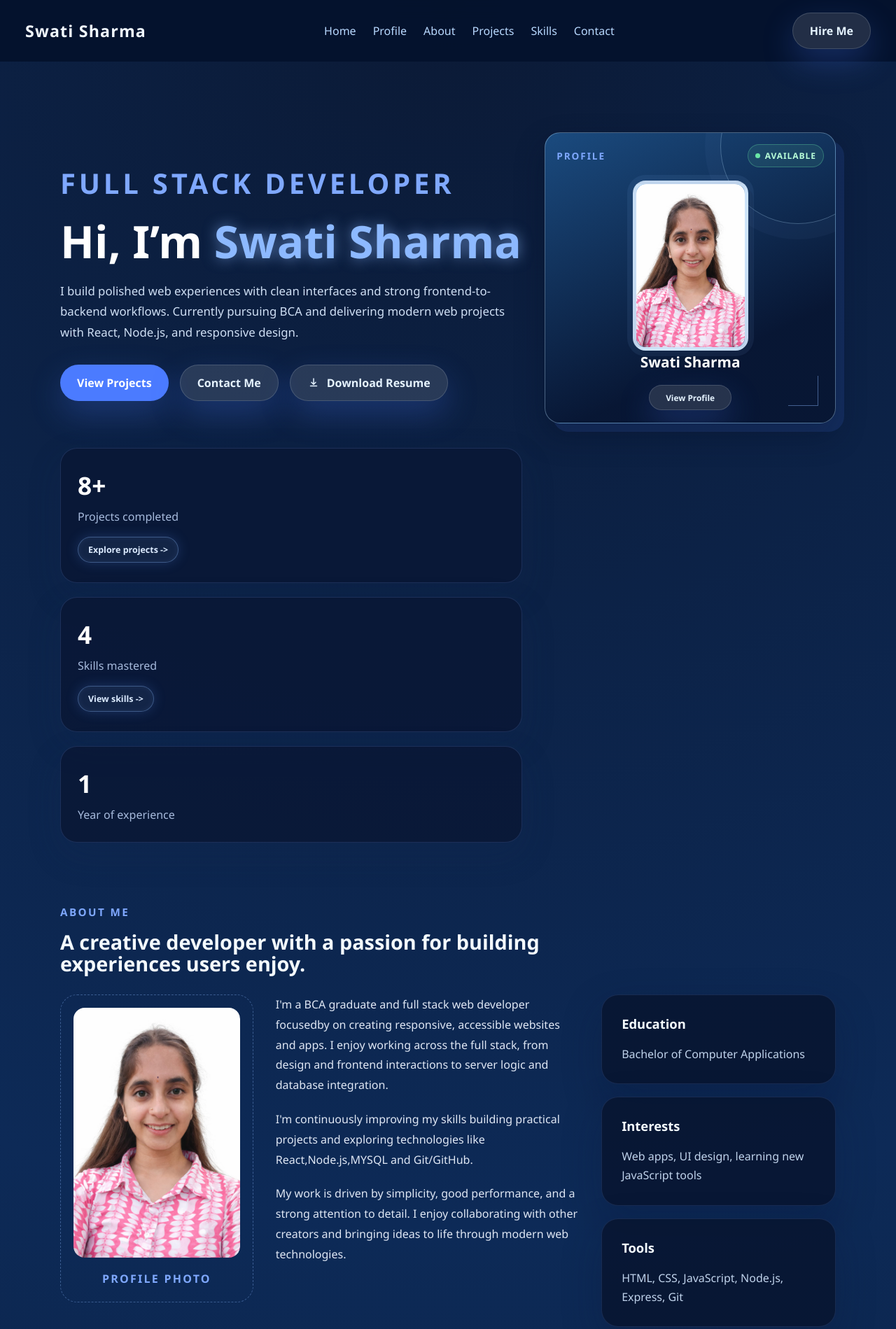
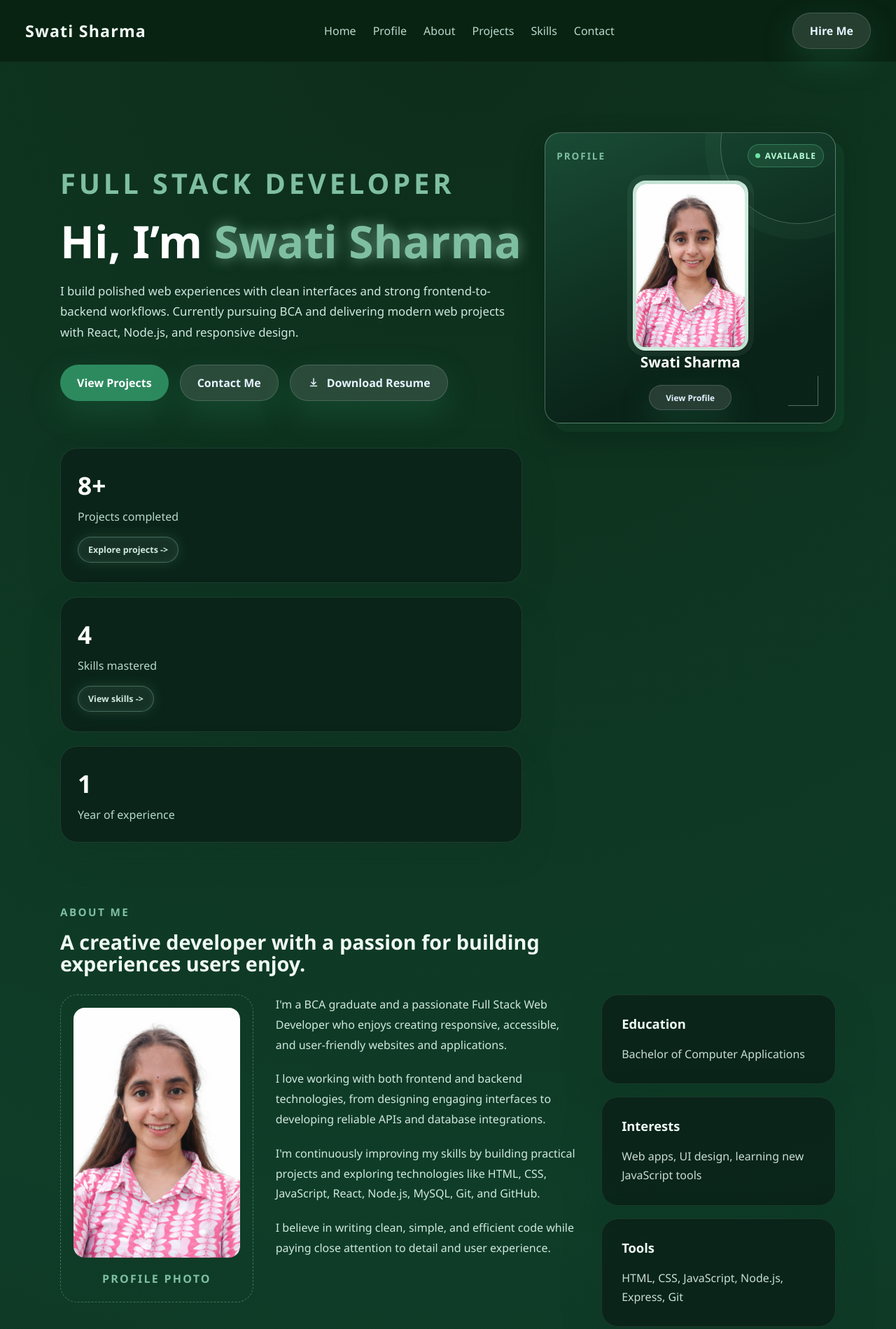
Before and after one commit to Swati547/Portfolllio, a website: page index.html in a window 1280 px wide. Shown: the top 1899 px of the page at 70% size. Drawn offline with Linux system fonts and the light colour scheme.

Commit message:
Update theme to dark green and refresh about section content

```diff
--- a/index.html
+++ b/index.html
@@ -91,9 +91,10 @@
                     <p class="placeholder-label">Profile photo</p>
                 </div>
                 <div>
-                    <p>I'm a BCA graduate and full stack web developer focusedby  on creating responsive, accessible websites and apps. I enjoy working across the full stack, from design and frontend interactions to server logic and database integration.</p>
-                    <p>I'm continuously improving my skills building practical projects and exploring technologies like React,Node.js,MYSQL and Git/GitHub. </p>
-                    <p>My work is driven by simplicity, good performance, and a strong attention to detail. I enjoy collaborating with other creators and bringing ideas to life through modern web technologies.</p>
+                    <p>I'm a BCA graduate and a passionate Full Stack Web Developer who enjoys creating responsive, accessible, and user-friendly websites and applications.</p>
+                    <p>I love working with both frontend and backend technologies, from designing engaging interfaces to developing reliable APIs and database integrations.</p>
+                    <p>I'm continuously improving my skills by building practical projects and exploring technologies like HTML, CSS, JavaScript, React, Node.js, MySQL, Git, and GitHub.</p>
+                    <p>I believe in writing clean, simple, and efficient code while paying close attention to detail and user experience.</p>
                 </div>
                 <div class="about-cards">
                     <div>
--- a/style.css
+++ b/style.css
@@ -9,8 +9,8 @@ html {
 body {
     margin: 0;
     font-family: 'Segoe UI', Tahoma, Geneva, Verdana, sans-serif;
-    color: #e5f3ff;
-    background: radial-gradient(circle at top, #0b1a36 0%, #0d2a57 45%, #08172d 100%);
+    color: #e0f2ec;
+    background: radial-gradient(circle at top, #0d2d1a 0%, #0f3d28 45%, #082015 100%);
 }
 p.eyebrow {
     margin: 0 0 18px;
@@ -18,7 +18,7 @@ p.eyebrow {
     font-weight: 700;
     letter-spacing: 0.12em;
     text-transform: uppercase;
-    color: #8bc3ff;
+    color: #7fbfa1;
 }
 
 a {
@@ -41,8 +41,8 @@ header {
     position: sticky;
     top: 0;
     z-index: 20;
-    background: rgba(5, 18, 45, 0.95);
-    color: #f1f8ff;
+    background: rgba(10, 35, 20, 0.95);
+    color: #f0faf5;
     padding: 18px 36px;
     display: flex;
     align-items: center;
@@ -67,7 +67,7 @@ nav ul {
 }
 
 nav li a {
-    color: #b8d9ff;
+    color: #b8d9cc;
     transition: color 0.2s ease;
 }
 
@@ -84,12 +84,12 @@ nav li a:focus-visible {
     padding: 14px 24px;
     border-radius: 999px;
     border: none;
-    background: #4b7bff;
+    background: #2d8a5f;
     color: #ffffff;
     font-weight: 700;
     transition: transform 0.2s ease, background 0.2s ease, box-shadow 0.2s ease;
     cursor: pointer;
-    box-shadow: 0 18px 45px rgba(75, 123, 255, 0.25);
+    box-shadow: 0 18px 45px rgba(45, 138, 95, 0.25);
 }
 
 .button-icon {
@@ -109,7 +109,7 @@ nav li a:focus-visible {
 
 .button:hover,
 .button:focus-visible {
-    background: #2f5de0;
+    background: #1f6646;
     transform: translateY(-1px);
 }
 
@@ -138,7 +138,7 @@ main {
     display: inline-block;
     font-size: 0.95rem;
     font-weight: 700;
-    color: #7fa8ff;
+    color: #7fbfa1;
     text-transform: uppercase;
     letter-spacing: 0.16em;
 }
@@ -148,7 +148,7 @@ main {
     font-size: clamp(2rem, 2.5vw, 2.6rem);
     line-height: 1.1;
     max-width: 780px;
-    color: #f4fbff;
+    color: #f0faf5;
 }
 
 .hero {
@@ -170,10 +170,10 @@ main {
     aspect-ratio: 1;
     padding: 16px 16px 18px;
     overflow: hidden;
-    border: 1px solid rgba(183, 225, 255, 0.38);
+    border: 1px solid rgba(191, 220, 203, 0.38);
     border-radius: 22px;
-    background: linear-gradient(155deg, rgba(27, 76, 128, 0.98), rgba(8, 23, 52, 0.98) 72%);
-    box-shadow: 12px 12px 0 rgba(75, 123, 255, 0.12), 0 18px 40px rgba(4, 15, 40, 0.38);
+    background: linear-gradient(155deg, rgba(26, 76, 54, 0.98), rgba(10, 35, 25, 0.98) 72%);
+    box-shadow: 12px 12px 0 rgba(45, 138, 95, 0.12), 0 18px 40px rgba(5, 25, 15, 0.38);
     animation: profile-float 5s ease-in-out 1s infinite;
 }
 
@@ -194,9 +194,9 @@ main {
     right: -58px;
     width: 220px;
     height: 220px;
-    border: 1px solid rgba(183, 225, 255, 0.3);
+    border: 1px solid rgba(191, 220, 203, 0.3);
     border-radius: 50%;
-    box-shadow: 0 0 0 22px rgba(141, 185, 255, 0.04);
+    box-shadow: 0 0 0 22px rgba(159, 212, 185, 0.04);
     content: "";
 }
 
@@ -206,8 +206,8 @@ main {
     bottom: 24px;
     width: 42px;
     height: 42px;
-    border-right: 1px solid rgba(141, 185, 255, 0.45);
-    border-bottom: 1px solid rgba(141, 185, 255, 0.45);
+    border-right: 1px solid rgba(159, 212, 185, 0.45);
+    border-bottom: 1px solid rgba(159, 212, 185, 0.45);
     content: "";
 }
 
@@ -260,14 +260,14 @@ main {
     height: auto;
     aspect-ratio: 1;
     margin: 14px auto 0;
-    border: 5px solid rgba(225, 240, 255, 0.8);
+    border: 5px solid rgba(225, 245, 235, 0.8);
     border-radius: 18px;
-    background: radial-gradient(circle at 35% 25%, #bde8ff 0%, #6da5dc 38%, #315b9b 100%);
+    background: radial-gradient(circle at 35% 25%, #c8e6d9 0%, #7fc0a1 38%, #3d8a62 100%);
     color: #ffffff;
     font-size: 2.1rem;
     font-weight: 700;
     letter-spacing: 0.08em;
-    box-shadow: 0 0 0 8px rgba(141, 185, 255, 0.08), 7px 8px 0 rgba(7, 20, 48, 0.18);
+    box-shadow: 0 0 0 8px rgba(159, 212, 185, 0.08), 7px 8px 0 rgba(8, 25, 15, 0.18);
 }
 
 .profile-avatar img {
@@ -301,14 +301,14 @@ main {
 
 .profile-details p {
     margin: 0 auto;
-    color: #b9c9e2;
+    color: #c8ddd3;
     font-size: 0.82rem;
     line-height: 1.4;
 }
 
 .profile-label,
 .placeholder-label {
-    color: #7fa8ff !important;
+    color: #7fbfa1 !important;
     font-size: 0.85rem;
     font-weight: 700;
     letter-spacing: 0.14em;
@@ -330,7 +330,7 @@ main {
 
 .hero-content p.eyebrow {
     margin: 0 0 16px;
-    color: #7fa8ff;
+    color: #7fbfa1;
     font-weight: 700;
     letter-spacing: 0.12em;
     text-transform: uppercase;
@@ -346,7 +346,7 @@ main {
 
 .hero-content h1 span {
     display: inline-block;
-    color: #8db9ff;
+    color: #7fbfa1;
     animation: name-reveal 900ms cubic-bezier(0.22, 1, 0.36, 1) both,
         name-glow 3s ease-in-out 900ms infinite;
 }
@@ -396,11 +396,11 @@ main {
 @keyframes name-glow {
     0%,
     100% {
-        text-shadow: 0 0 0 rgba(141, 185, 255, 0);
+        text-shadow: 0 0 0 rgba(159, 212, 185, 0);
     }
 
     50% {
-        text-shadow: 0 0 22px rgba(141, 185, 255, 0.7);
+        text-shadow: 0 0 22px rgba(159, 212, 185, 0.7);
     }
 }
 
@@ -434,7 +434,7 @@ main {
     margin: 24px 0 0;
     font-size: 1.05rem;
     line-height: 1.75;
-    color: #cfdff4;
+    color: #d0e8e0;
 }
 
 .hero-actions {
@@ -452,9 +452,9 @@ main {
 .hero-stats article {
     padding: 28px 24px;
     border-radius: 24px;
-    background: rgba(10, 24, 55, 0.92);
-    border: 1px solid rgba(127, 168, 255, 0.16);
-    box-shadow: 0 18px 48px rgba(20, 42, 81, 0.18);
+    background: rgba(10, 35, 25, 0.92);
+    border: 1px solid rgba(127, 186, 157, 0.16);
+    box-shadow: 0 18px 48px rgba(15, 50, 35, 0.18);
 }
 
 .hero-stats strong {
@@ -464,7 +464,7 @@ main {
 }
 
 .hero-stats span {
-    color: #a7bbdd;
+    color: #b8d9cc;
     margin-top: 10px;
     display: block;
 }
@@ -477,21 +477,21 @@ main {
     display: inline-block;
     margin-top: 18px;
     padding: 9px 14px;
-    border: 1px solid rgba(141, 185, 255, 0.35);
+    border: 1px solid rgba(159, 212, 185, 0.35);
     border-radius: 999px;
-    background: rgba(141, 185, 255, 0.08);
-    color: #dbeaff;
+    background: rgba(159, 212, 185, 0.08);
+    color: #d0e8e0;
     font-size: 0.78rem;
     font-weight: 700;
-    box-shadow: 0 0 18px rgba(91, 151, 255, 0.22), inset 0 0 10px rgba(141, 185, 255, 0.08);
+    box-shadow: 0 0 18px rgba(95, 170, 130, 0.22), inset 0 0 10px rgba(159, 212, 185, 0.08);
     transition: background 0.2s ease, border-color 0.2s ease, box-shadow 0.2s ease, transform 0.2s ease;
 }
 
 .project-stat-link:hover small,
 .project-stat-link:focus-visible small {
-    border-color: #8db9ff;
-    background: rgba(141, 185, 255, 0.14);
-    box-shadow: 0 0 24px rgba(91, 151, 255, 0.55), inset 0 0 12px rgba(141, 185, 255, 0.18);
+    border-color: #7fbfa1;
+    background: rgba(159, 212, 185, 0.14);
+    box-shadow: 0 0 24px rgba(95, 170, 130, 0.55), inset 0 0 12px rgba(159, 212, 185, 0.18);
     transform: translateY(-1px);
 }
 
@@ -503,21 +503,21 @@ main {
     display: inline-block;
     margin-top: 18px;
     padding: 9px 14px;
-    border: 1px solid rgba(141, 185, 255, 0.35);
+    border: 1px solid rgba(159, 212, 185, 0.35);
     border-radius: 999px;
-    background: rgba(141, 185, 255, 0.08);
-    color: #dbeaff;
+    background: rgba(159, 212, 185, 0.08);
+    color: #d0e8e0;
     font-size: 0.78rem;
     font-weight: 700;
-    box-shadow: 0 0 18px rgba(91, 151, 255, 0.22), inset 0 0 10px rgba(141, 185, 255, 0.08);
+    box-shadow: 0 0 18px rgba(95, 170, 130, 0.22), inset 0 0 10px rgba(159, 212, 185, 0.08);
     transition: background 0.2s ease, border-color 0.2s ease, box-shadow 0.2s ease, transform 0.2s ease;
 }
 
 .skill-stat-link:hover small,
 .skill-stat-link:focus-visible small {
-    border-color: #8db9ff;
-    background: rgba(141, 185, 255, 0.14);
-    box-shadow: 0 0 24px rgba(91, 151, 255, 0.55), inset 0 0 12px rgba(141, 185, 255, 0.18);
+    border-color: #7fbfa1;
+    background: rgba(159, 212, 185, 0.14);
+    box-shadow: 0 0 24px rgba(95, 170, 130, 0.55), inset 0 0 12px rgba(159, 212, 185, 0.18);
     transform: translateY(-1px);
 }
 
@@ -537,7 +537,7 @@ main {
 
 .about-profile {
     padding: 18px;
-    border: 1px dashed rgba(141, 185, 255, 0.35);
+    border: 1px dashed rgba(159, 212, 185, 0.35);
     border-radius: 24px;
     text-align: center;
 }
@@ -570,7 +570,7 @@ main {
 
 .about-grid p {
     margin: 0 0 20px;
-    color: #dfe7f4;
+    color: #d0e8e0;
     font-size: 1rem;
     line-height: 1.8;
 }
@@ -588,11 +588,11 @@ main {
 .skill-card,
 .project-card,
 .contact-panel {
-    background: rgba(8, 22, 50, 0.92);
+    background: rgba(10, 35, 25, 0.92);
     border-radius: 24px;
     padding: 28px;
-    box-shadow: 0 20px 55px rgba(10, 24, 55, 0.25);
-    border: 1px solid rgba(127, 168, 255, 0.14);
+    box-shadow: 0 20px 55px rgba(15, 50, 35, 0.25);
+    border: 1px solid rgba(127, 186, 157, 0.14);
 }
 
 .project-card {
@@ -602,8 +602,8 @@ main {
 .project-card:hover,
 .project-card:focus-within {
     transform: translateY(-8px);
-    border-color: rgba(141, 185, 255, 0.5);
-    box-shadow: 0 26px 65px rgba(10, 24, 55, 0.42);
+    border-color: rgba(159, 212, 185, 0.5);
+    box-shadow: 0 26px 65px rgba(15, 50, 35, 0.42);
 }
 
 .about-cards h3,
@@ -611,14 +611,14 @@ main {
 .project-card h3 {
     margin: 0 0 18px;
     font-size: 1.15rem;
-    color: #f4fbff;
+    color: #f0faf5;
 }
 
 .about-cards p,
 .skill-card p,
 .project-card p {
     margin: 0;
-    color: #c0d3eb;
+    color: #c8ddd3;
     line-height: 1.7;
 }
 
@@ -631,7 +631,7 @@ main {
 .project-card span {
     display: inline-block;
     margin-top: 18px;
-    color: #82a8ff;
+    color: #7fbfa1;
     font-weight: 700;
 }
 
@@ -666,7 +666,7 @@ main {
 
 .contact-panel p {
     margin: 14px 0 0;
-    color: #b9c9e2;
+    color: #c8ddd3;
     max-width: 520px;
 }
 
@@ -674,7 +674,7 @@ main {
     list-style: none;
     padding: 0;
     margin: 24px 0 0;
-    color: #c0d3eb;
+    color: #c8ddd3;
 }
 
 .contact-panel li {
@@ -682,7 +682,7 @@ main {
 }
 
 .contact-panel a {
-    color: #8db9ff;
+    color: #7fbfa1;
 }
 
 .contact-form {
@@ -694,7 +694,7 @@ main {
     display: grid;
     gap: 10px;
     font-weight: 600;
-    color: #eef4ff;
+    color: #f0faf5;
 }
 
 .contact-form input,
@@ -703,27 +703,27 @@ main {
     padding: 14px 16px;
     border: 1px solid rgba(255, 255, 255, 0.14);
     border-radius: 16px;
-    background: rgba(12, 22, 46, 0.92);
-    color: #eef4ff;
+    background: rgba(10, 35, 25, 0.92);
+    color: #f0faf5;
     resize: vertical;
 }
 
 .contact-form input::placeholder,
 .contact-form textarea::placeholder {
-    color: #8da5d0;
+    color: #7fbfa1;
 }
 
 .contact-form input:focus,
 .contact-form textarea:focus {
-    outline: 2px solid #5c86ff;
-    border-color: #5c86ff;
-    background: rgba(14, 30, 62, 0.98);
+    outline: 2px solid #2d8a5f;
+    border-color: #2d8a5f;
+    background: rgba(15, 45, 30, 0.98);
 }
 
 footer {
     text-align: center;
     padding: 32px 0;
-    color: #9fb8de;
+    color: #b8d9cc;
 }
 
 @media (max-width: 980px) {
```
Also changed, not shown: messages.json (added, +8 -0 lines), server.js (+14 -1 lines).
